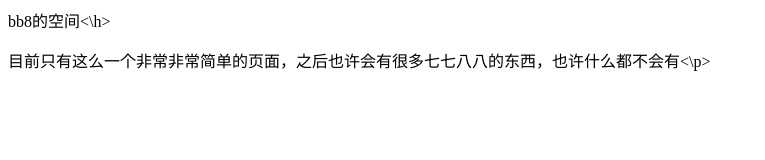
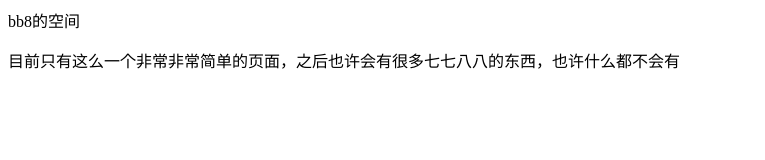
Before and after one commit to BBeightk/BBeightk.github.io, a plain HTML site: page index.html in a window 1280 px wide. Shown: the full height of the page, 0-765 px from the left. Drawn offline with Linux system fonts and the light colour scheme.

Commit message:
Update index.html

```diff
--- a/index.html
+++ b/index.html
@@ -1,2 +1,2 @@
-<h>bb8的空间<\h>
-<p>目前只有这么一个非常非常简单的页面，之后也许会有很多七七八八的东西，也许什么都不会有<\p>
+<h>bb8的空间</h>
+<p>目前只有这么一个非常非常简单的页面，之后也许会有很多七七八八的东西，也许什么都不会有</p>
```
